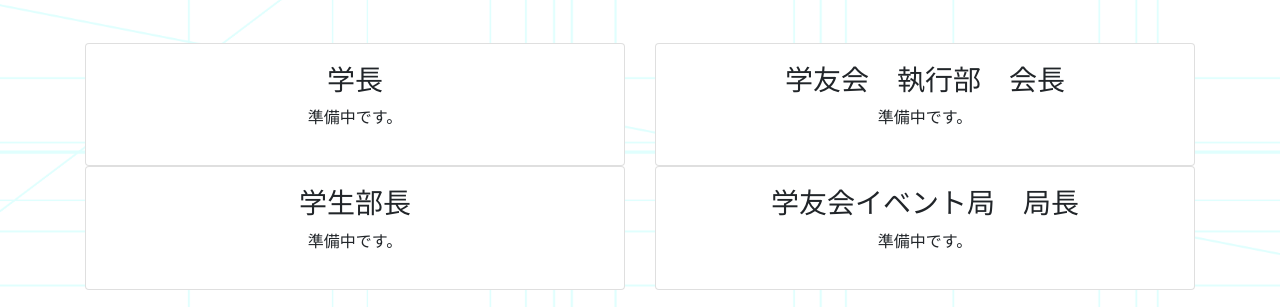
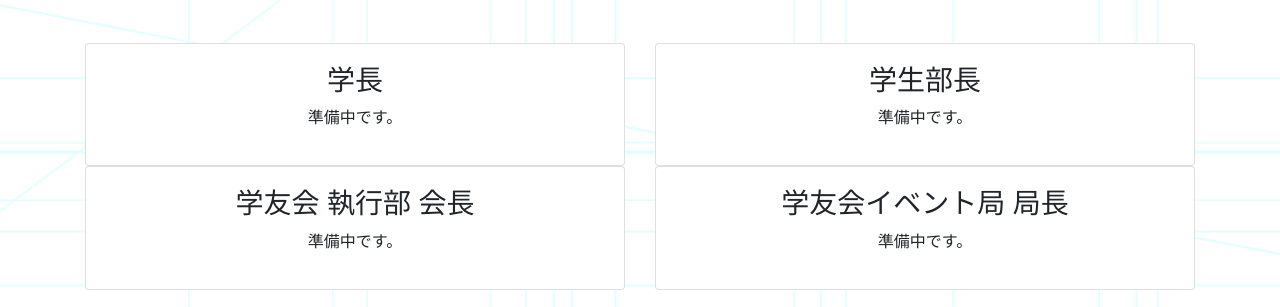
Before and after one commit to sou319b/49ikutoku_hp2, a plain HTML site: page about.html in a window 1280 px wide. Shown: the part 493-800 px from the top of the page. Drawn offline with Linux system fonts and the light colour scheme.

Commit message:
first commit

```diff
--- a/about.html
+++ b/about.html
@@ -96,7 +96,7 @@
          <div class="text-center col-md-6">
             <div class="card">
                <div class="card-body">
-                  <h3>学友会　執行部　会長</strong></h3>
+                  <h3>学生部長</strong></h3>
                   <p>準備中です。</p>
 
                </div>
@@ -105,7 +105,7 @@
          <div class="col-md-6 text-center">
             <div class="card">
                <div class="card-body">
-                  <h3>学生部長</h3>
+                  <h3>学友会 執行部 会長</h3>
                   <p>準備中です。</p>
                </div>
             </div>
@@ -113,7 +113,7 @@
          <div class="text-center col-md-6">
             <div class="card">
                <div class="card-body">
-                  <h3>学友会イベント局　局長</h3>
+                  <h3>学友会イベント局 局長</h3>
                   <p>準備中です。</p>
 
                </div>
```
